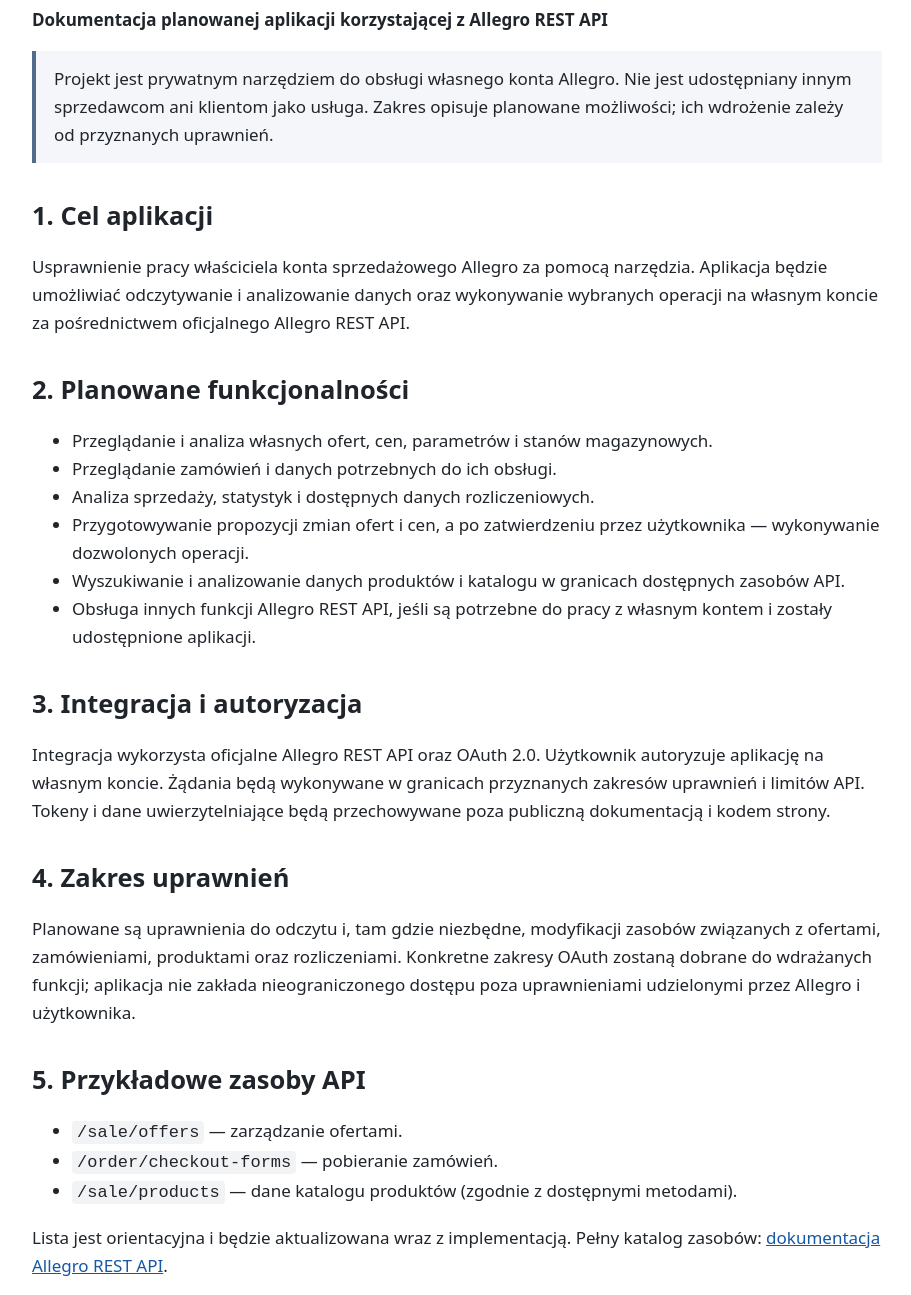
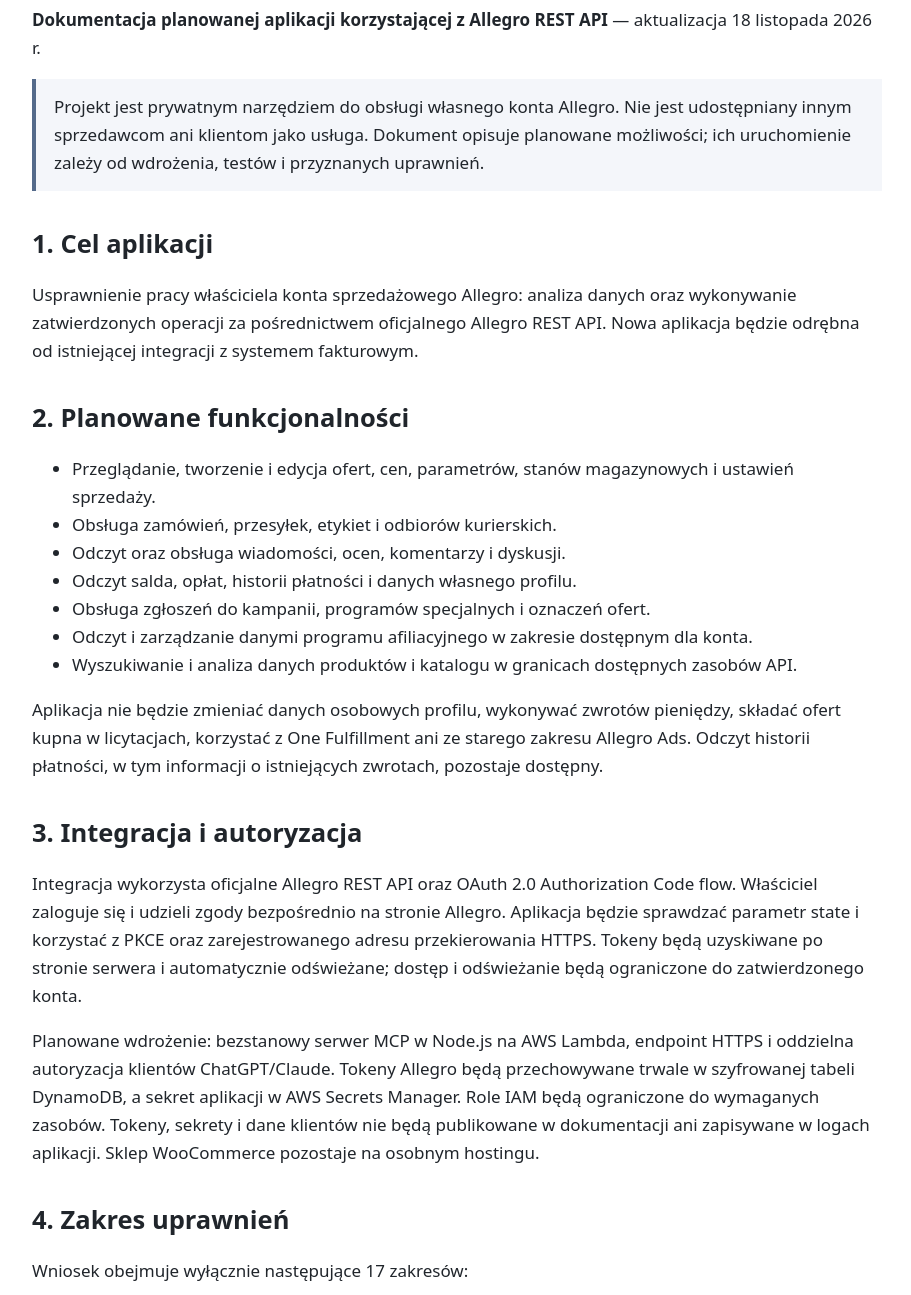
Before and after one commit to JSzychulec/allegro-api-docs, a plain HTML site: page index.html in a window 1280 px wide. Shown: the part 102-1397 px from the top of the page, without its empty margins (183-1094 px from the left). Drawn offline with Linux system fonts and the light colour scheme.

Commit message:
Limit Allegro scope to approved 17 permissions and document planned MCP architecture

```diff
--- a/index.html
+++ b/index.html
@@ -1,19 +1,25 @@
 <!doctype html>
-<html lang="pl"><head><meta charset="utf-8"><meta name="viewport" content="width=device-width, initial-scale=1"><meta name="robots" content="index,follow"><title>Dokumentacja aplikacji — Narzędzie do zarządzania kontem Allegro</title><style>body{font:17px/1.65 system-ui,sans-serif;max-width:850px;margin:40px auto;padding:0 22px;color:#20252b}h1,h2{line-height:1.25}h1{font-size:2.2rem}h2{margin-top:2.3rem}code{background:#f2f3f5;padding:2px 5px;border-radius:4px}aside{padding:14px 18px;background:#f4f6fa;border-left:4px solid #546a8a}a{color:#1558a6}footer{margin:50px 0;color:#667}</style></head><body>
-<h1>Narzędzie do zarządzania kontem Allegro</h1>
-<p><strong>Dokumentacja planowanej aplikacji korzystającej z Allegro REST API</strong></p>
-<aside>Projekt jest prywatnym narzędziem do obsługi własnego konta Allegro. Nie jest udostępniany innym sprzedawcom ani klientom jako usługa. Zakres opisuje planowane możliwości; ich wdrożenie zależy od przyznanych uprawnień.</aside>
+<html lang="pl"><head><meta charset="utf-8"><meta name="viewport" content="width=device-width, initial-scale=1"><meta name="robots" content="index,follow"><title>Allegro Account Manager — dokumentacja aplikacji</title><style>body{font:17px/1.65 system-ui,sans-serif;max-width:850px;margin:40px auto;padding:0 22px;color:#20252b}h1,h2{line-height:1.25}h1{font-size:2.2rem}h2{margin-top:2.3rem}code{background:#f2f3f5;padding:2px 5px;border-radius:4px;overflow-wrap:anywhere}aside{padding:14px 18px;background:#f4f6fa;border-left:4px solid #546a8a}a{color:#1558a6}footer{margin:50px 0;color:#667}</style></head><body>
+<h1>Allegro Account Manager</h1>
+<p><strong>Dokumentacja planowanej aplikacji korzystającej z Allegro REST API</strong> — aktualizacja 18 listopada 2026 r.</p>
+<aside>Projekt jest prywatnym narzędziem do obsługi własnego konta Allegro. Nie jest udostępniany innym sprzedawcom ani klientom jako usługa. Dokument opisuje planowane możliwości; ich uruchomienie zależy od wdrożenia, testów i przyznanych uprawnień.</aside>
 <h2>1. Cel aplikacji</h2>
-<p>Usprawnienie pracy właściciela konta sprzedażowego Allegro za pomocą narzędzia. Aplikacja będzie umożliwiać odczytywanie i analizowanie danych oraz wykonywanie wybranych operacji na własnym koncie za pośrednictwem oficjalnego Allegro REST API.</p>
+<p>Usprawnienie pracy właściciela konta sprzedażowego Allegro: analiza danych oraz wykonywanie zatwierdzonych operacji za pośrednictwem oficjalnego Allegro REST API. Nowa aplikacja będzie odrębna od istniejącej integracji z systemem fakturowym.</p>
 <h2>2. Planowane funkcjonalności</h2>
-<ul><li>Przeglądanie i analiza własnych ofert, cen, parametrów i stanów magazynowych.</li><li>Przeglądanie zamówień i danych potrzebnych do ich obsługi.</li><li>Analiza sprzedaży, statystyk i dostępnych danych rozliczeniowych.</li><li>Przygotowywanie propozycji zmian ofert i cen, a po zatwierdzeniu przez użytkownika — wykonywanie dozwolonych operacji.</li><li>Wyszukiwanie i analizowanie danych produktów i katalogu w granicach dostępnych zasobów API.</li><li>Obsługa innych funkcji Allegro REST API, jeśli są potrzebne do pracy z własnym kontem i zostały udostępnione aplikacji.</li></ul>
+<ul><li>Przeglądanie, tworzenie i edycja ofert, cen, parametrów, stanów magazynowych i ustawień sprzedaży.</li><li>Obsługa zamówień, przesyłek, etykiet i odbiorów kurierskich.</li><li>Odczyt oraz obsługa wiadomości, ocen, komentarzy i dyskusji.</li><li>Odczyt salda, opłat, historii płatności i danych własnego profilu.</li><li>Obsługa zgłoszeń do kampanii, programów specjalnych i oznaczeń ofert.</li><li>Odczyt i zarządzanie danymi programu afiliacyjnego w zakresie dostępnym dla konta.</li><li>Wyszukiwanie i analiza danych produktów i katalogu w granicach dostępnych zasobów API.</li></ul>
+<p>Aplikacja nie będzie zmieniać danych osobowych profilu, wykonywać zwrotów pieniędzy, składać ofert kupna w licytacjach, korzystać z One Fulfillment ani ze starego zakresu Allegro Ads. Odczyt historii płatności, w tym informacji o istniejących zwrotach, pozostaje dostępny.</p>
 <h2>3. Integracja i autoryzacja</h2>
-<p>Integracja wykorzysta oficjalne Allegro REST API oraz OAuth 2.0. Użytkownik autoryzuje aplikację na własnym koncie. Żądania będą wykonywane w granicach przyznanych zakresów uprawnień i limitów API. Tokeny i dane uwierzytelniające będą przechowywane poza publiczną dokumentacją i kodem strony.</p>
+<p>Integracja wykorzysta oficjalne Allegro REST API oraz OAuth 2.0 Authorization Code flow. Właściciel zaloguje się i udzieli zgody bezpośrednio na stronie Allegro. Aplikacja będzie sprawdzać parametr state i korzystać z PKCE oraz zarejestrowanego adresu przekierowania HTTPS. Tokeny będą uzyskiwane po stronie serwera i automatycznie odświeżane; dostęp i odświeżanie będą ograniczone do zatwierdzonego konta.</p>
+<p>Planowane wdrożenie: bezstanowy serwer MCP w Node.js na AWS Lambda, endpoint HTTPS i oddzielna autoryzacja klientów ChatGPT/Claude. Tokeny Allegro będą przechowywane trwale w szyfrowanej tabeli DynamoDB, a sekret aplikacji w AWS Secrets Manager. Role IAM będą ograniczone do wymaganych zasobów. Tokeny, sekrety i dane klientów nie będą publikowane w dokumentacji ani zapisywane w logach aplikacji. Sklep WooCommerce pozostaje na osobnym hostingu.</p>
 <h2>4. Zakres uprawnień</h2>
-<p>Planowane są uprawnienia do odczytu i, tam gdzie niezbędne, modyfikacji zasobów związanych z ofertami, zamówieniami, produktami oraz rozliczeniami. Konkretne zakresy OAuth zostaną dobrane do wdrażanych funkcji; aplikacja nie zakłada nieograniczonego dostępu poza uprawnieniami udzielonymi przez Allegro i użytkownika.</p>
-<h2>5. Przykładowe zasoby API</h2>
-<ul><li><code>/sale/offers</code> — zarządzanie ofertami.</li><li><code>/order/checkout-forms</code> — pobieranie zamówień.</li><li><code>/sale/products</code> — dane katalogu produktów (zgodnie z dostępnymi metodami).</li></ul>
-<p>Lista jest orientacyjna i będzie aktualizowana wraz z implementacją. Pełny katalog zasobów: <a href="https://developer.allegro.pl/documentation/">dokumentacja Allegro REST API</a>.</p>
-<h2>6. Sposób korzystania z API</h2><p>Aplikacja jest przeznaczona do użytku własnego. Komunikacja z Allegro REST API będzie realizowana przez OAuth 2.0, w zakresie uprawnień udzielonych aplikacji. Zakres wykorzystywanych endpointów będzie zależał od wdrożonych funkcji.</p>
+<p>Wniosek obejmuje wyłącznie następujące 17 zakresów:</p>
+<ul><li><code>allegro:api:sale:offers:read</code></li><li><code>allegro:api:sale:offers:write</code></li><li><code>allegro:api:sale:settings:read</code></li><li><code>allegro:api:sale:settings:write</code></li><li><code>allegro:api:campaigns</code></li><li><code>allegro:api:orders:read</code></li><li><code>allegro:api:orders:write</code></li><li><code>allegro:api:ratings</code></li><li><code>allegro:api:disputes</code></li><li><code>allegro:api:billing:read</code></li><li><code>allegro:api:payments:read</code></li><li><code>allegro:api:profile:read</code></li><li><code>allegro:api:messaging</code></li><li><code>allegro:api:shipments:read</code></li><li><code>allegro:api:shipments:write</code></li><li><code>allegro:api:affiliate:read</code></li><li><code>allegro:api:affiliate:write</code></li></ul>
+<p>Wykluczone zakresy: <code>allegro:api:profile:write</code>, <code>allegro:api:payments:write</code>, <code>allegro:api:bids</code>, <code>allegro:api:fulfillment:read</code>, <code>allegro:api:fulfillment:write</code>, <code>allegro:api:ads</code>. Nie będą żądane przy autoryzacji ani udostępniane przez narzędzia MCP.</p>
+<h2>5. Sposób korzystania z API i kontrola użytkownika</h2>
+<p>Serwer udostępni wyłącznie jawnie zdefiniowane operacje i będzie respektować zakresy OAuth oraz limity Allegro. Operacje zmieniające oferty, ceny, zamówienia, ustawienia sprzedaży, wiadomości, przesyłki lub uczestnictwo w płatnych programach będą wykonywane po zatwierdzeniu konkretnej operacji przez właściciela. Dostęp do funkcji zapisu nie oznacza zgody na samodzielne wykonywanie dowolnych zmian przez model.</p>
+<p>Żądania API będą identyfikowane nagłówkiem User-Agent zgodnym z aktualnymi wymaganiami Allegro, z identyfikatorem tej aplikacji. Obecna integracja fakturowa zachowa własną rejestrację i konfigurację.</p>
+<h2>6. Przykładowe zasoby API</h2>
+<ul><li><code>/sale/offers</code> — odczyt ofert.</li><li><code>/order/checkout-forms</code> — pobieranie zamówień.</li><li><code>/sale/products</code> — dane katalogu produktów zgodnie z dostępnymi metodami.</li></ul>
+<p>Lista jest orientacyjna; konkretne metody zostaną sprawdzone przy implementacji. Pełny katalog zasobów: <a href="https://developer.allegro.pl/documentation/">dokumentacja Allegro REST API</a>.</p>
 <footer>Dokumentacja aplikacji wewnętrznej. Nie jest to oficjalna dokumentacja Allegro ani aplikacja powiązana z Allegro sp. z o.o.</footer>
 </body></html>
```
